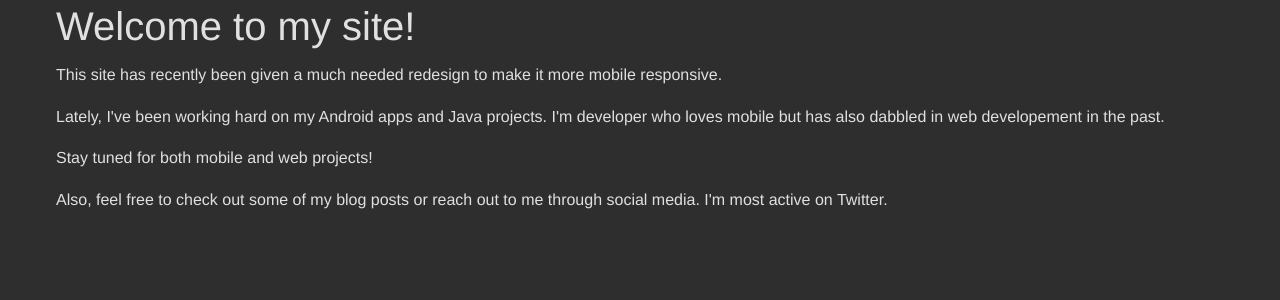
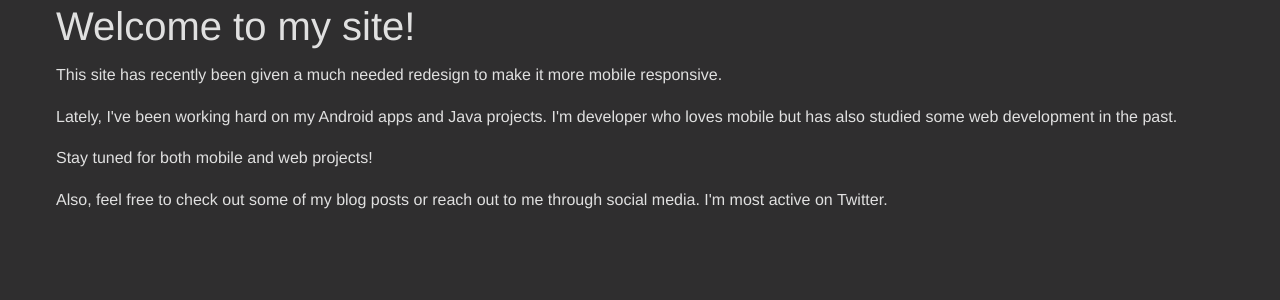
Before and after one commit to laurennor/laurennor.github.io, a Jekyll site: the page built from index.html, in a window 1280 px wide. Shown: the part 141-441 px from the top of the page. Built offline with Jekyll 4.4.1, drawn with Linux system fonts in a browser that asks for light colours.

Commit message:
Update index.html

```diff
--- a/index.html
+++ b/index.html
@@ -7,7 +7,7 @@ layout: default
   <h2 class="welcome">Welcome to my site!</h2>
 
   <p>This site has recently been given a much needed redesign to make it more mobile responsive.</p>
-  <p>Lately, I've been working hard on my Android apps and Java projects. I'm developer who loves mobile but has also dabbled in web developement in the past.
+  <p>Lately, I've been working hard on my Android apps and Java projects. I'm developer who loves mobile but has also studied some web development in the past.
   <p>Stay tuned for both mobile and web projects!</p>
   <p>Also, feel free to check out some of my blog posts or reach out to me through social media. I'm most active on Twitter.</p>
 
```
